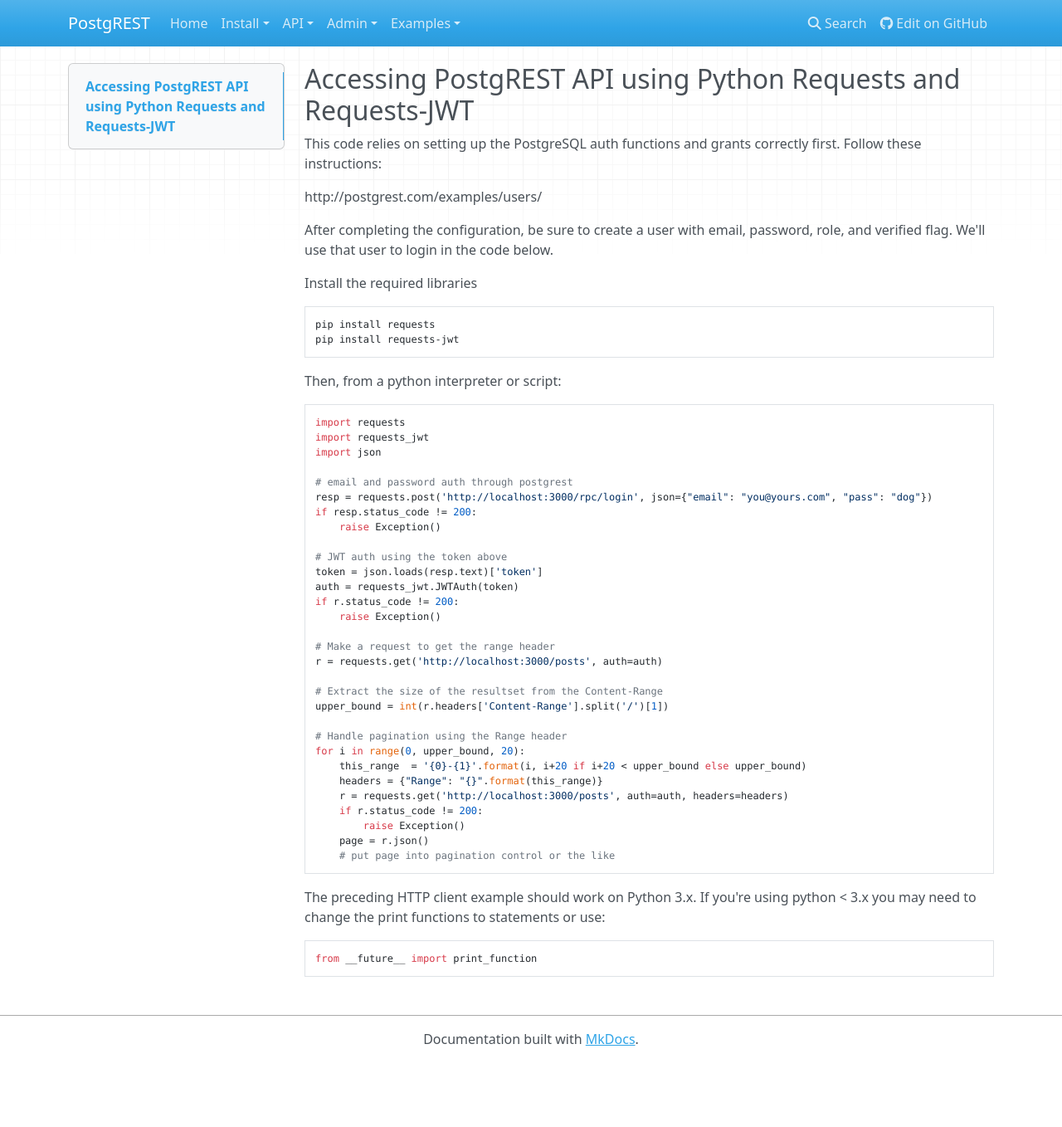
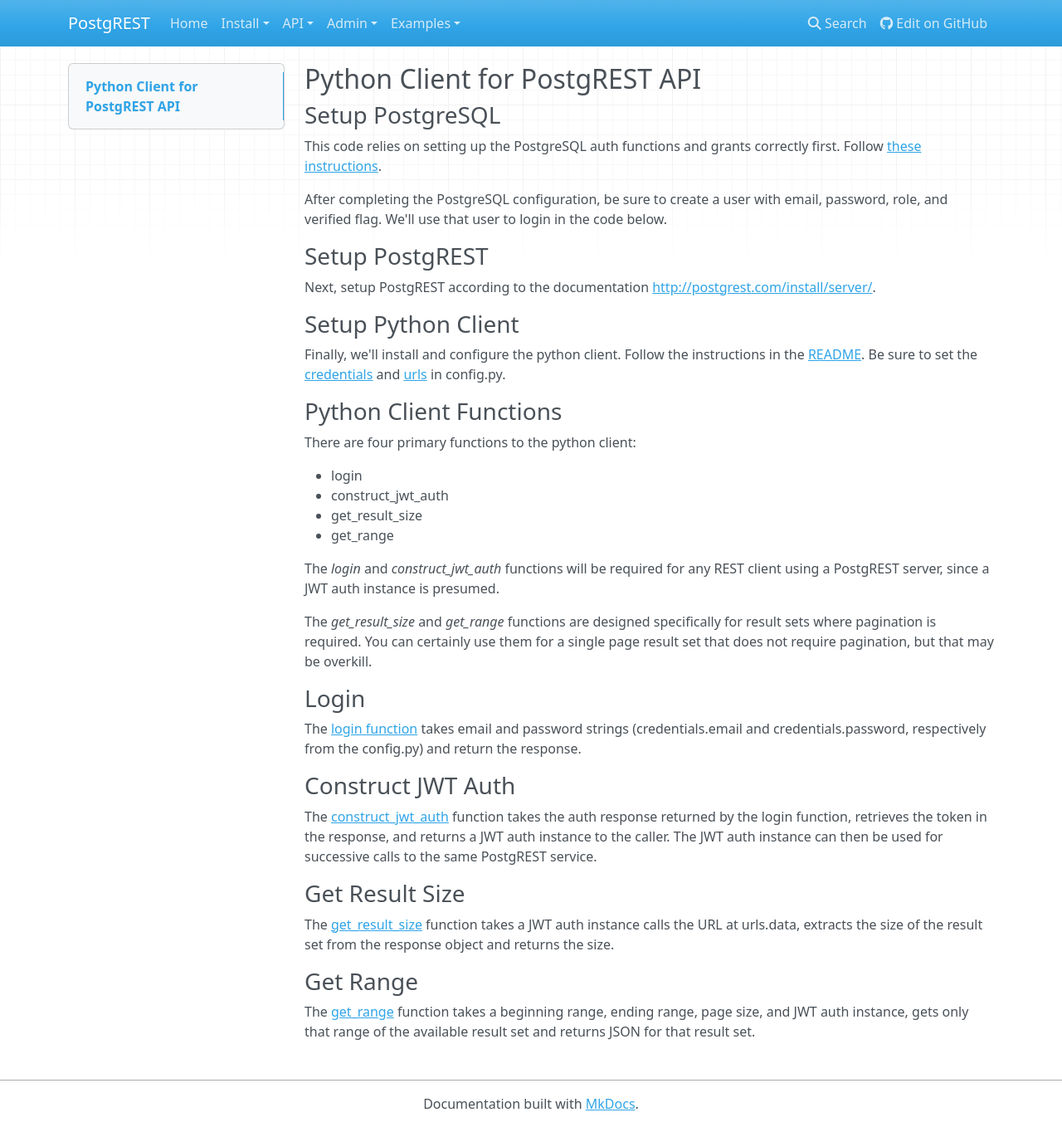
Before and after one commit to PostgREST/postgrest, an MkDocs documentation site: the page built from docs/examples/python-requests-jwt.md, in a window 1280 px wide and 1358 px high. Shown: the whole window at 83% size. Built offline with MkDocs 1.6.1, drawn with Linux system fonts in a browser that asks for light colours; nearby versions of some CDN libraries; old or Windows-style settings are respelled for this version of MkDocs.

Commit message:
Rewrite docs for separate client repo

```diff
--- a/docs/examples/python-requests-jwt.md
+++ b/docs/examples/python-requests-jwt.md
@@ -1,49 +1,40 @@
-## Accessing PostgREST API using Python Requests and Requests-JWT
+## Python Client for PostgREST API
 
-This code relies on setting up the PostgreSQL auth functions and grants correctly first. Follow these instructions:
+### Setup PostgreSQL
 
-http://postgrest.com/examples/users/
+This code relies on setting up the PostgreSQL auth functions and grants correctly first. Follow [these instructions](http://postgrest.com/examples/users/).
 
-After completing the configuration, be sure to create a user with email, password, role, and verified flag. We'll use that user to login in the code below.
+After completing the PostgreSQL configuration, be sure to create a user with email, password, role, and verified flag. We'll use that user to login in the code below.
 
-Install the required libraries
+### Setup PostgREST
 
-    pip install requests
-    pip install requests-jwt
+Next, setup PostgREST according to the documentation [http://postgrest.com/install/server/](here).
 
-Then, from a python interpreter or script:
+### Setup Python Client
 
-    import requests
-    import requests_jwt
-    import json
+Finally, we'll install and configure the python client. Follow the instructions in the [README](https://github.com/davidthewatson/postgrest_python_requests_client/blob/master/README.md). Be sure to set the [credentials](https://github.com/davidthewatson/postgrest_python_requests_client/blob/master/config.in#L3-L5) and [urls](https://github.com/davidthewatson/postgrest_python_requests_client/blob/master/config.in#L7-L9) in config.py.
 
-    # email and password auth through postgrest
-    resp = requests.post('http://localhost:3000/rpc/login', json={"email": "you@yours.com", "pass": "dog"})
-    if resp.status_code != 200:
-        raise Exception()
+### Python Client Functions
 
-    # JWT auth using the token above
-    token = json.loads(resp.text)['token']
-    auth = requests_jwt.JWTAuth(token)
-    if r.status_code != 200:
-        raise Exception()
+There are four primary functions to the python client:
 
-    # Make a request to get the range header
-    r = requests.get('http://localhost:3000/posts', auth=auth)
+* login
+* construct_jwt_auth
+* get_result_size
+* get_range
 
-    # Extract the size of the resultset from the Content-Range
-    upper_bound = int(r.headers['Content-Range'].split('/')[1])
+The *login* and *construct_jwt_auth* functions will be required for any REST client using a PostgREST server, since a JWT auth instance is presumed.
 
-    # Handle pagination using the Range header
-    for i in range(0, upper_bound, 20):
-        this_range  = '{0}-{1}'.format(i, i+20 if i+20 < upper_bound else upper_bound)
-        headers = {"Range": "{}".format(this_range)}
-        r = requests.get('http://localhost:3000/posts', auth=auth, headers=headers)
-        if r.status_code != 200:
-            raise Exception()
-        page = r.json()
-        # put page into pagination control or the like
+The *get_result_size* and *get_range* functions are designed specifically for result sets where pagination is required. You can certainly use them for a single page result set that does not require pagination, but that may be overkill.
 
-The preceding HTTP client example should work on Python 3.x. If you're using python < 3.x you may need to change the print functions to statements or use:
+### Login
+The [login function](https://github.com/davidthewatson/postgrest_python_requests_client/blob/master/client.py#L12-L17) takes email and password strings (credentials.email and credentials.password, respectively from the config.py) and return the response.
 
-    from __future__ import print_function
+### Construct JWT Auth
+The [construct_jwt_auth](https://github.com/davidthewatson/postgrest_python_requests_client/blob/master/client.py#L20-L23) function takes the auth response returned by the login function, retrieves the token in the response, and returns a JWT auth instance to the caller. The JWT auth instance can then be used for successive calls to the same PostgREST service.
+
+### Get Result Size
+The [get_result_size](https://github.com/davidthewatson/postgrest_python_requests_client/blob/master/client.py#L26-L30) function takes a JWT auth instance calls the URL at urls.data, extracts the size of the result set from the response object and returns the size.
+
+### Get Range
+The [get_range](https://github.com/davidthewatson/postgrest_python_requests_client/blob/master/client.py#L26-L30) function takes a beginning range, ending range, page size, and JWT auth instance, gets only that range of the available result set and returns JSON for that result set.
```
